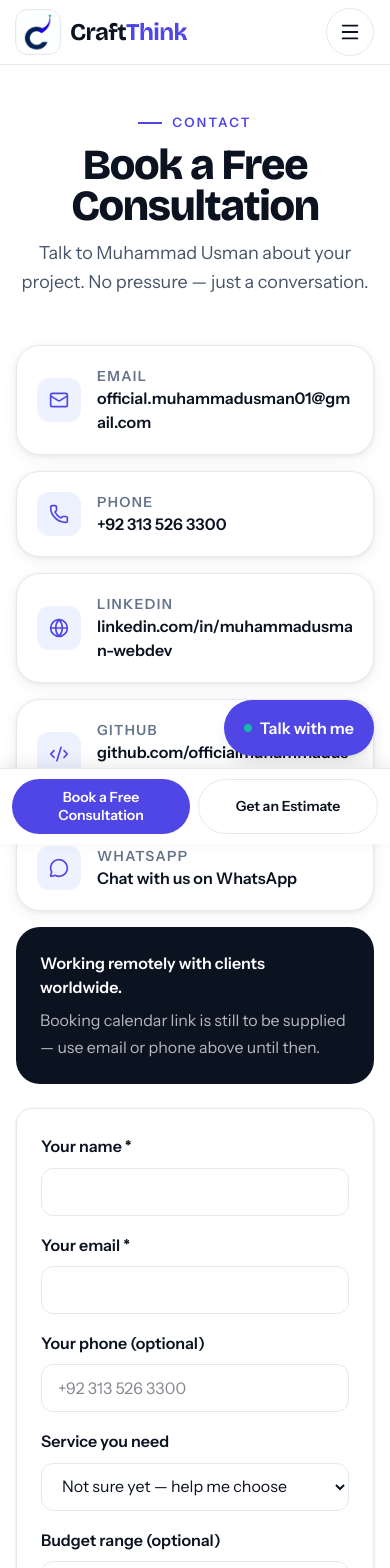
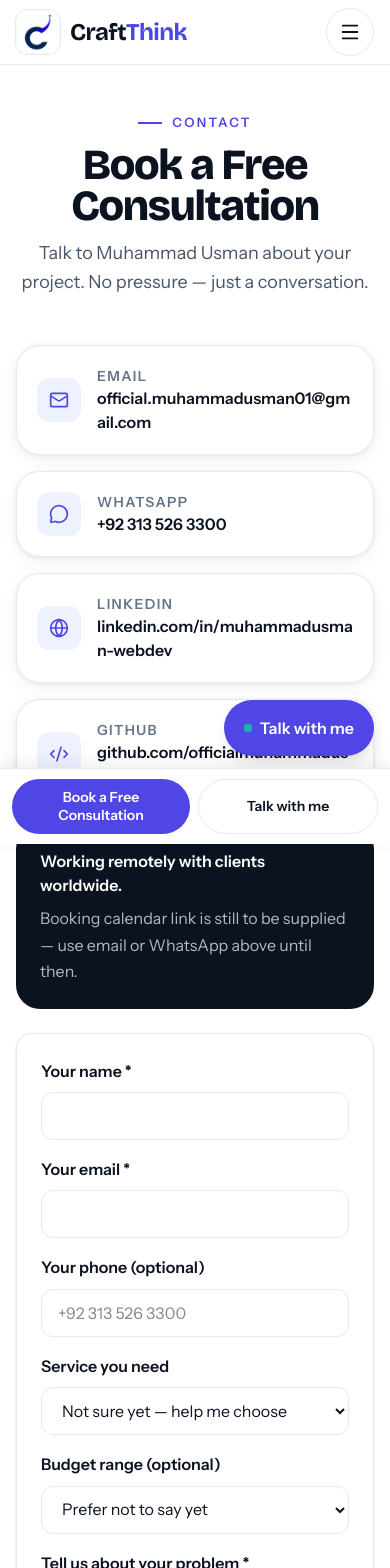
Before and after one commit to officialmuhammadusman/craft-think, a Next.js app: page /contact in a window 390 px wide. Shown: the top 1568 px of the page. Built offline with nearby package versions, Linux system fonts and the light colour scheme.

Commit message:
Phone number taps open WhatsApp, mobile bottom bar Get an Estimate replaced with Talk with me

```diff
--- a/src/app/about/page.tsx
+++ b/src/app/about/page.tsx
@@ -1,6 +1,6 @@
 import type { Metadata } from "next";
 import Image from "next/image";
-import { Globe, Mail, Phone, GraduationCap, Code2, Bot } from "lucide-react";
+import { Globe, Mail, GraduationCap, Code2, Bot, MessageCircle } from "lucide-react";
 import { siteConfig } from "@/config/site";
 import { Container } from "@/components/ui/Container";
 import { Button } from "@/components/ui/Button";
@@ -83,7 +83,7 @@ export default function AboutPage() {
           <Reveal className="mt-6">
             <div className="grid gap-4 sm:grid-cols-2">
               <a href={`mailto:${siteConfig.email}`} className="ct-card flex min-h-[72px] items-center gap-3 p-5"><Mail size={20} className="shrink-0 text-[#4F46E5]" /><span className="break-all text-base font-semibold">{siteConfig.email}</span></a>
-              <a href={`tel:${siteConfig.phone.replace(/ /g, "")}`} className="ct-card flex min-h-[72px] items-center gap-3 p-5"><Phone size={20} className="shrink-0 text-[#4F46E5]" /><span className="text-base font-semibold">{siteConfig.phone}</span></a>
+              <a href="https://wa.me/923135263300?text=Hi%20CraftThink%2C%20I%20need%20help%20with%20my%20business%20software." target="_blank" rel="noopener noreferrer" className="ct-card flex min-h-[72px] items-center gap-3 p-5"><MessageCircle size={20} className="shrink-0 text-[#4F46E5]" /><span className="text-base font-semibold">{siteConfig.phone}</span></a>
               <a href="https://linkedin.com/in/muhammadusman-webdev" target="_blank" rel="noopener noreferrer" className="ct-card flex min-h-[72px] items-center gap-3 p-5"><span className="text-base font-semibold">LinkedIn · muhammadusman-webdev</span></a>
               <a href="https://github.com/officialmuhammadusman" target="_blank" rel="noopener noreferrer" className="ct-card flex min-h-[72px] items-center gap-3 p-5"><span className="text-base font-semibold">GitHub · officialmuhammadusman</span></a>
             </div>
--- a/src/app/consultation/page.tsx
+++ b/src/app/consultation/page.tsx
@@ -1,5 +1,5 @@
 import type { Metadata } from "next";
-import { Mail, Phone } from "lucide-react";
+import { Mail, MessageCircle } from "lucide-react";
 import { siteConfig } from "@/config/site";
 import { Container } from "@/components/ui/Container";
 import { SectionHeading } from "@/components/ui/SectionHeading";
@@ -35,13 +35,13 @@ export default async function ConsultationPage({ searchParams }: { searchParams?
               <span className="flex h-11 w-11 shrink-0 items-center justify-center rounded-xl bg-[#EEF2FF] text-[#4F46E5]"><Mail size={20} /></span>
               <span><span className="block text-sm font-semibold uppercase tracking-widest text-[#64748B]">Email</span><span className="block break-all text-base font-semibold">{siteConfig.email}</span></span>
             </a>
-            <a href={`tel:${siteConfig.phone.replace(/\s/g, "")}`} className="ct-card flex min-h-[72px] items-center gap-4 p-5">
-              <span className="flex h-11 w-11 shrink-0 items-center justify-center rounded-xl bg-[#EEF2FF] text-[#4F46E5]"><Phone size={20} /></span>
-              <span><span className="block text-sm font-semibold uppercase tracking-widest text-[#64748B]">Phone</span><span className="block text-base font-semibold">{siteConfig.phone}</span></span>
+            <a href="https://wa.me/923135263300?text=Hi%20CraftThink%2C%20I%20need%20help%20with%20my%20business%20software." target="_blank" rel="noopener noreferrer" className="ct-card flex min-h-[72px] items-center gap-4 p-5">
+              <span className="flex h-11 w-11 shrink-0 items-center justify-center rounded-xl bg-[#EEF2FF] text-[#4F46E5]"><MessageCircle size={20} /></span>
+              <span><span className="block text-sm font-semibold uppercase tracking-widest text-[#64748B]">WhatsApp</span><span className="block text-base font-semibold">{siteConfig.phone}</span></span>
             </a>
             <div className="rounded-[24px] bg-[#0B1220] p-6 text-white">
               <p className="text-base font-bold">Working remotely with clients worldwide.</p>
-              <p className="mt-2 text-white/70">Booking calendar link is still to be supplied — use the form, email or phone above until then.</p>
+              <p className="mt-2 text-white/70">Booking calendar link is still to be supplied — use the form, email or WhatsApp above until then.</p>
             </div>
           </div>
           <ConsultationForm initialMessage={initialMessage} />
--- a/src/app/contact/page.tsx
+++ b/src/app/contact/page.tsx
@@ -1,5 +1,5 @@
 import type { Metadata } from "next";
-import { Mail, Phone, Globe, Code2, MessageCircle } from "lucide-react";
+import { Mail, Globe, Code2, MessageCircle } from "lucide-react";
 import { siteConfig } from "@/config/site";
 import { Container } from "@/components/ui/Container";
 import { SectionHeading } from "@/components/ui/SectionHeading";
@@ -10,7 +10,7 @@ export const metadata: Metadata = { title: "Contact", description: "Book a free
 export default function ContactPage() {
   const cards = [
     { icon: Mail, label: "Email", value: siteConfig.email, href: `mailto:${siteConfig.email}` },
-    { icon: Phone, label: "Phone", value: siteConfig.phone, href: `tel:${siteConfig.phone.replace(/\s/g, "")}` },
+    { icon: MessageCircle, label: "WhatsApp", value: siteConfig.phone, href: "https://wa.me/923135263300?text=Hi%20CraftThink%2C%20I%20need%20help%20with%20my%20business%20software." },
     { icon: Globe, label: "LinkedIn", value: "linkedin.com/in/muhammadusman-webdev", href: "https://linkedin.com/in/muhammadusman-webdev" },
     { icon: Code2, label: "GitHub", value: "github.com/officialmuhammadusman", href: "https://github.com/officialmuhammadusman" },
   ];
@@ -26,13 +26,9 @@ export default function ContactPage() {
                 <span><span className="block text-sm font-semibold uppercase tracking-widest text-[#64748B]">{c.label}</span><span className="block break-all text-base font-semibold">{c.value}</span></span>
               </a>
             ))}
-            <a href="https://wa.me/923135263300?text=Hi%20CraftThink%2C%20I%20need%20help%20with%20my%20business%20software." target="_blank" rel="noopener noreferrer" className="ct-card flex min-h-[72px] items-center gap-4 p-5">
-              <span className="flex h-11 w-11 shrink-0 items-center justify-center rounded-xl bg-[#EEF2FF] text-[#4F46E5]"><MessageCircle size={20} /></span>
-              <span><span className="block text-sm font-semibold uppercase tracking-widest text-[#64748B]">WhatsApp</span><span className="block text-base font-semibold">Chat with us on WhatsApp</span></span>
-            </a>
             <div className="rounded-[24px] bg-[#0B1220] p-6 text-white">
               <p className="text-base font-bold">Working remotely with clients worldwide.</p>
-              <p className="mt-2 text-white/70">Booking calendar link is still to be supplied — use email or phone above until then.</p>
+              <p className="mt-2 text-white/70">Booking calendar link is still to be supplied — use email or WhatsApp above until then.</p>
             </div>
           </div>
           <ContactForm />
--- a/src/components/layout/Footer.tsx
+++ b/src/components/layout/Footer.tsx
@@ -12,7 +12,7 @@
  * social links, no fake logos, no gradients.
  */
 import Link from "next/link";
-import { Mail, Phone, Globe, Code2, MessageCircle } from "lucide-react";
+import { Mail, Globe, Code2, MessageCircle } from "lucide-react";
 import { siteConfig } from "@/config/site";
 import { LogoMark } from "@/components/ui/LogoMark";
 
@@ -67,7 +67,7 @@ export function Footer() {
           <div>
             <p className="text-xs font-bold uppercase tracking-widest text-white/50">Contact</p>
             <a href={`mailto:${siteConfig.email}`} className="mt-4 flex min-h-[48px] items-start gap-2 break-words text-sm text-white/75 hover:text-white"><Mail size={17} className="mt-0.5 shrink-0" />{siteConfig.email}</a>
-            <a href={`tel:${siteConfig.phone.replace(/\s/g, "")}`} className="mt-2 flex min-h-[48px] items-center gap-2 text-sm text-white/75 hover:text-white"><Phone size={17} className="shrink-0" />{siteConfig.phone}</a>
+            <a href="https://wa.me/923135263300?text=Hi%20CraftThink%2C%20I%20need%20help%20with%20my%20business%20software." target="_blank" rel="noopener noreferrer" className="mt-2 flex min-h-[48px] items-center gap-2 text-sm text-white/75 hover:text-white"><MessageCircle size={17} className="shrink-0" />{siteConfig.phone}</a>
             <a href="https://wa.me/923135263300?text=Hi%20CraftThink%2C%20I%20need%20help%20with%20my%20business%20software." target="_blank" rel="noopener noreferrer" className="mt-2 flex min-h-[48px] items-center gap-2 text-sm text-white/75 hover:text-white"><MessageCircle size={17} className="shrink-0" />WhatsApp</a>
             <a href={siteConfig.links.linkedin} target="_blank" rel="noopener noreferrer" className="mt-2 flex min-h-[48px] items-center gap-2 text-sm text-white/75 hover:text-white"><Globe size={17} className="shrink-0" />LinkedIn</a>
             <a href={siteConfig.links.github} target="_blank" rel="noopener noreferrer" className="mt-2 flex min-h-[48px] items-center gap-2 text-sm text-white/75 hover:text-white"><Code2 size={17} className="shrink-0" />GitHub</a>
--- a/src/components/layout/StickyMobileCTA.tsx
+++ b/src/components/layout/StickyMobileCTA.tsx
@@ -2,8 +2,10 @@
 
 /**
  * StickyMobileCTA.tsx — Fixed bottom bar on mobile only.
- * Two buttons: "Book a Free Consultation" (primary) and "Get an Estimate" (secondary).
- * Hidden on desktop (lg and above).
+ * Two buttons: "Book a Free Consultation" (primary) and "Talk with me" (secondary,
+ * opens the Think chat sheet via the craftthink:open-ai event — NOT a link to a page).
+ * "Get an Estimate" was REMOVED from this bar per user request (estimate stays
+ * reachable from footer/in-page links). Hidden on desktop (lg and above).
  * The layout.tsx adds pb-[80px] on mobile so the footer is never hidden behind this bar.
  */
 import Link from "next/link";
@@ -36,14 +38,15 @@ export function StickyMobileCTA() {
         Book a Free Consultation
       </Link>
 
-      {/* Secondary: Get an Estimate */}
-      <Link
-        href="/estimate"
-        id="mobile-cta-estimate"
+      {/* Secondary: Talk with me — opens the Think chat sheet, same event as the header */}
+      <button
+        type="button"
+        id="mobile-cta-talk"
+        onClick={() => window.dispatchEvent(new CustomEvent("craftthink:open-ai"))}
         className="flex-1 flex items-center justify-center text-center rounded-full border border-[#E7E9F2] bg-white px-2 py-2.5 sm:py-3 text-sm leading-tight sm:text-base font-semibold text-[#0B1220] hover:border-[#4F46E5] hover:text-[#4F46E5] transition-colors duration-150 min-h-[48px] focus-visible:outline-none focus-visible:ring-2 focus-visible:ring-[#4F46E5] focus-visible:ring-offset-2"
       >
-        Get an Estimate
-      </Link>
+        Talk with me
+      </button>
     </div>
   );
 }
```
